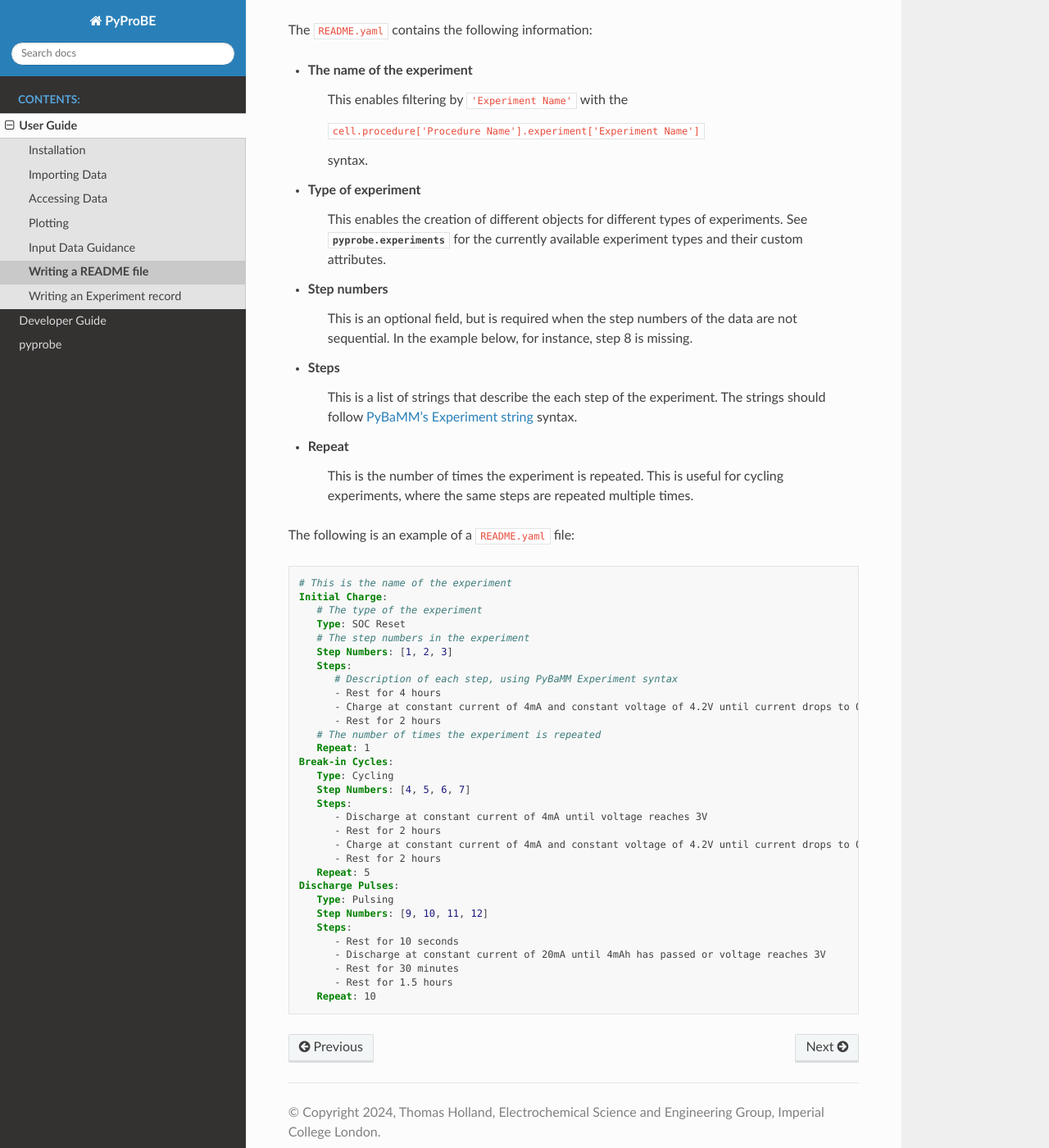
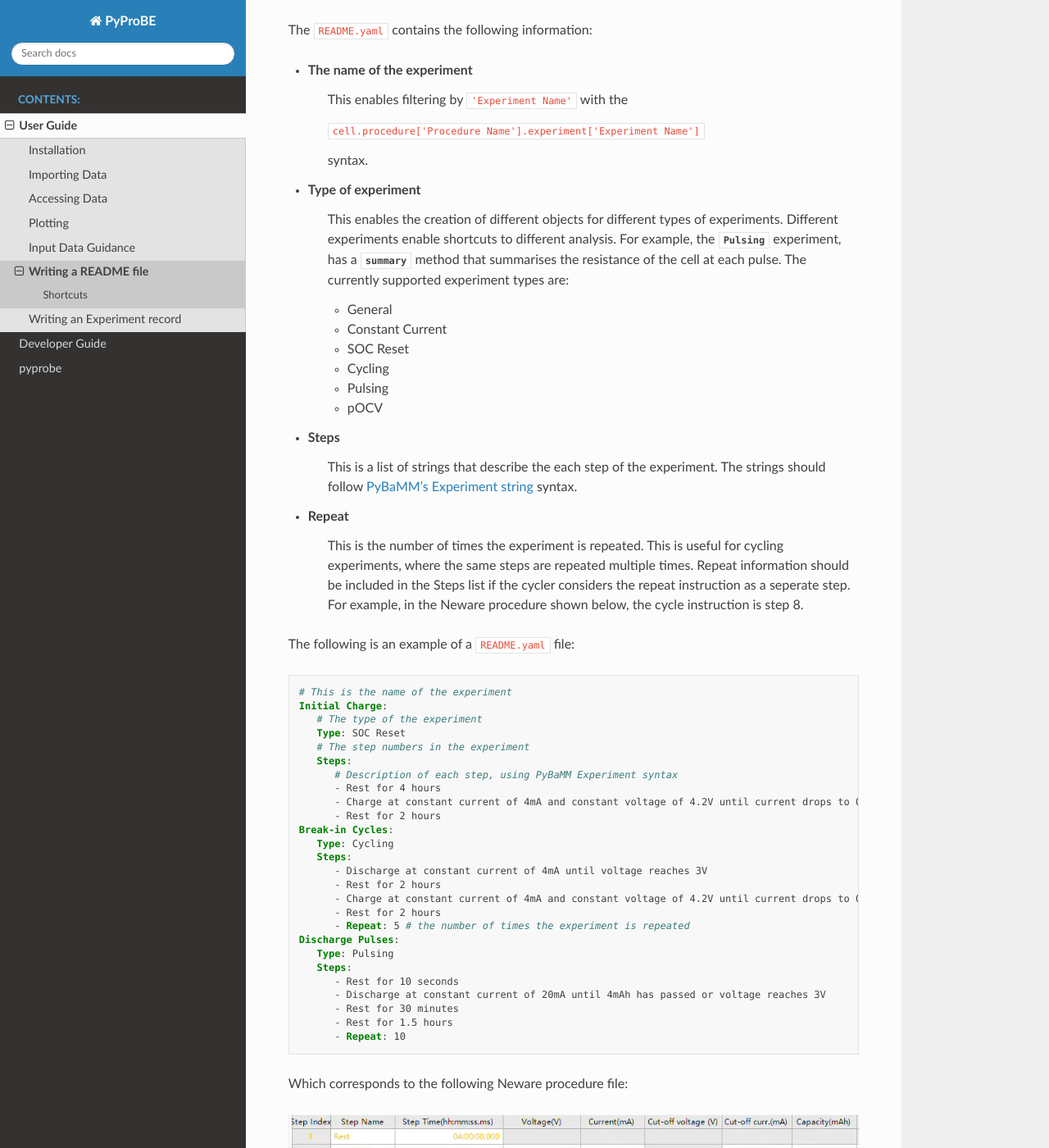
Before and after one commit to ImperialCollegeLondon/PyProBE, a Sphinx documentation site: the page built from docs/source/writing_a_readme_file.rst, in a window 1280 px wide and 1400 px high, scrolled down 256 px. Shown: the whole window at 82% size. Built offline with Sphinx 7.4.7 and the Read the Docs theme 2.0.0, drawn with Linux system fonts in a browser that asks for light colours; some of the changed text lies outside the part shown.

Commit message:
Update documentation

```diff
--- a/docs/source/installation.rst
+++ b/docs/source/installation.rst
@@ -5,6 +5,7 @@
 virtual environment to install PyProBE, for example venv or conda.
 
 You should have two separate directories:
+
 * one for the PyProBE repository
 * one for your processing script
 
--- a/docs/source/writing_a_readme_file.rst
+++ b/docs/source/writing_a_readme_file.rst
@@ -17,11 +17,19 @@
    syntax.
 * Type of experiment
    This enables the creation of different objects for different types of experiments.
-   See :mod:`pyprobe.experiments` for the currently available experiment types and their
-   custom attributes.
-* Step numbers
-   This is an optional field, but is required when the step numbers of the data are not
-   sequential. In the example below, for instance, step 8 is missing.
+   Different experiments enable shortcuts to different analysis. For example, the
+   :class:`~pyprobe.experiments.pulsing.Pulsing` experiment, has a
+   :attr:`~pyprobe.experiments.pulsing.Pulsing.summary` method that summarises the
+   resistance of the cell at each pulse.
+   The currently supported experiment types are:
+
+   * General
+   * Constant Current
+   * SOC Reset
+   * Cycling
+   * Pulsing
+   * pOCV
+
 * Steps
    This is a list of strings that describe the each step of the experiment. The strings
    should follow `PyBaMM's Experiment string <https://docs.pybamm.org/en/stable/source/api/experiment/experiment_steps.html#pybamm.step.string>`_
@@ -29,6 +37,9 @@
 * Repeat
    This is the number of times the experiment is repeated. This is useful for cycling
    experiments, where the same steps are repeated multiple times.
+   Repeat information should be included in the Steps list if the cycler considers
+   the repeat instruction as a seperate step. For example, in the Neware procedure shown
+   below, the cycle instruction is step 8.
 
 The following is an example of a :code:`README.yaml` file:
 
@@ -39,29 +50,48 @@
       # The type of the experiment
       Type: SOC Reset
       # The step numbers in the experiment
-      Step Numbers: [1, 2, 3]
       Steps:
          # Description of each step, using PyBaMM Experiment syntax
          - Rest for 4 hours
          - Charge at constant current of 4mA and constant voltage of 4.2V until current drops to 0.04A
          - Rest for 2 hours
-      # The number of times the experiment is repeated
-      Repeat: 1
    Break-in Cycles:
       Type: Cycling
-      Step Numbers: [4, 5, 6, 7]
       Steps:
          - Discharge at constant current of 4mA until voltage reaches 3V
          - Rest for 2 hours
          - Charge at constant current of 4mA and constant voltage of 4.2V until current drops to 0.04A
          - Rest for 2 hours
-      Repeat: 5
+         - Repeat: 5 # the number of times the experiment is repeated
    Discharge Pulses:
       Type: Pulsing
-      Step Numbers: [9, 10, 11, 12]
       Steps:
          - Rest for 10 seconds
          - Discharge at constant current of 20mA until 4mAh has passed or voltage reaches 3V
          - Rest for 30 minutes
          - Rest for 1.5 hours
-      Repeat: 10
+         - Repeat: 10
+
+Which corresponds to the following Neware procedure file:
+
+.. image:: images/Neware_procedure.png
+
+Shortcuts
+---------
+It is in the future plans of PyProBE to include automatic generation of the README file
+from cycler procedure files. However, for now it must be done manually. For most
+experiments this should not be too time consuming, and provides value by documenting
+your data in a human readable format.
+
+For testing purposes or if an experiment is particularly cumbersome to write out. You
+can instead the :code:`Steps` list with :code:`Total Steps`, allowing you to provide
+just a single number for the total number of steps in the experiment:
+
+.. code-block:: yaml
+
+   # This is the name of the experiment
+   Initial Charge:
+      # The type of the experiment
+      Type: SOC Reset
+      # The total number of steps in the experiment
+      Total Steps: 3
```
Also changed, not shown: docs/source/images/Neware_procedure.png (added).
